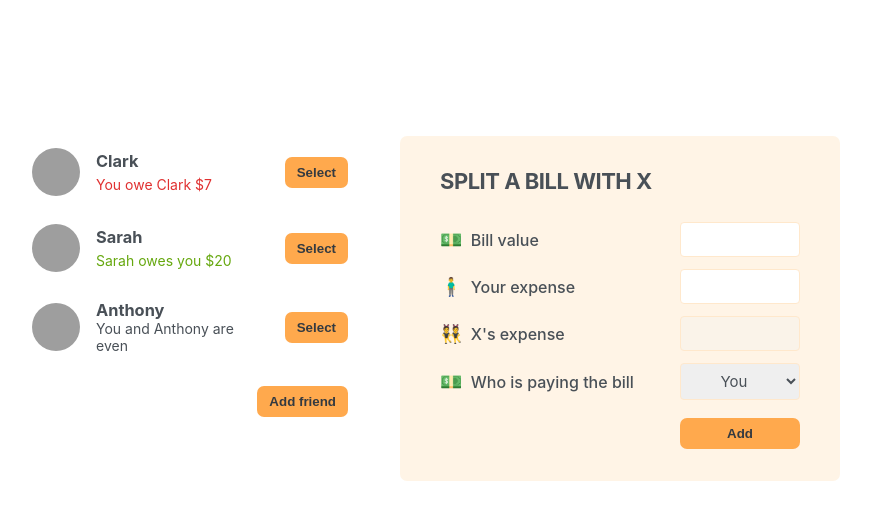
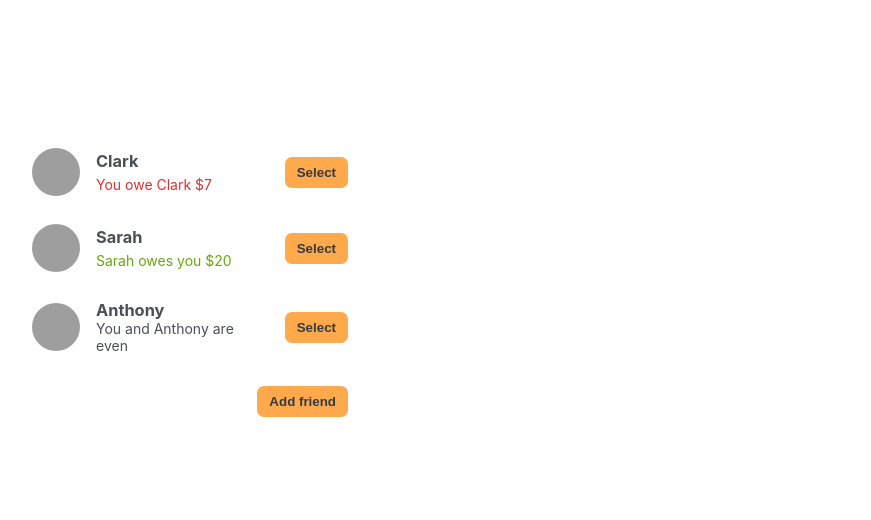
Before and after one commit to sahelstha/eat-n-split-mini-prj-, a React (Create React App) app: page / in a window 1280 px wide. Shown: the top 520 px of the page, without its empty margins (210-1081 px from the left). Built offline with nearby package versions, Linux system fonts and the light colour scheme; grey boxes are pictures that could not be loaded.

Commit message:
feat(add-friend): Selecting a Friend

```diff
--- a/src/App.js
+++ b/src/App.js
@@ -25,6 +25,8 @@
   const [friends, setFriends] = useState(initialFriends);
   const [showAddFriend, setShowAddFriend] = useState(false);
 
+  const [selectedFriend, setSelectedFriend] = useState(null);
+
   const handleShowAddFriend = () => {
     setShowAddFriend((prev) => !prev);
   };
@@ -34,10 +36,22 @@
     setShowAddFriend(false);
   };
 
+  const handleSelection = (friend) => {
+    // setSelectedFriend(friend);
+    setSelectedFriend((selected) =>
+      selected?.id === friend.id ? null : friend,
+    );
+    setShowAddFriend(false);
+  };
+
   return (
     <div className="app">
       <div className="sidebar">
-        <FriendsList friends={friends} />
+        <FriendsList
+          friends={friends}
+          selectedFriend={selectedFriend}
+          onSelection={handleSelection}
+        />
         {showAddFriend && <FormAddFriend onAddFriend={handleAddFriend} />}
 
         <Button onClick={handleShowAddFriend}>
@@ -45,24 +59,31 @@
         </Button>
       </div>
 
-      <FormSplitBill />
+      {selectedFriend && <FormSplitBill selectedFriend={selectedFriend} />}
     </div>
   );
 };
 
-const FriendsList = ({ friends }) => {
+const FriendsList = ({ friends, onSelection, selectedFriend }) => {
   return (
     <ul>
       {friends.map((friend) => (
-        <Friend friend={friend} key={friend.id} />
+        <Friend
+          friend={friend}
+          key={friend.id}
+          onSelection={onSelection}
+          selectedFriend={selectedFriend}
+        />
       ))}
     </ul>
   );
 };
 
-const Friend = ({ friend }) => {
+const Friend = ({ friend, onSelection, selectedFriend }) => {
+  const isSelected = selectedFriend?.id === friend.id;
+
   return (
-    <li>
+    <li className={isSelected ? "selected" : ""}>
       <img src={friend.image} alt={friend.name} />
       <h3>{friend.name}</h3>
 
@@ -79,7 +100,9 @@
       )}
 
       {friend.balance === 0 && <p>You and {friend.name} are even</p>}
-      <Button>Select</Button>
+      <Button onClick={() => onSelection(friend)}>
+        {isSelected ? "Close" : "Select"}
+      </Button>
     </li>
   );
 };
@@ -131,10 +154,10 @@
   );
 };
 
-const FormSplitBill = () => {
+const FormSplitBill = ({ selectedFriend }) => {
   return (
     <form className="form-split-bill">
-      <h2>Split a bill with X</h2>
+      <h2>Split a bill with {selectedFriend.name}</h2>
 
       <label> 💵 Bill value</label>
       <input type="text" />
@@ -142,13 +165,13 @@
       <label> 🧍‍♂️ Your expense</label>
       <input type="text" />
 
-      <label> 👯 X's expense </label>
+      <label> 👯 {selectedFriend.name}'s expense </label>
       <input type="text" disabled />
 
       <label>💵 Who is paying the bill</label>
       <select>
         <option value="user">You</option>
-        <option value="friend">X</option>
+        <option value="friend">{selectedFriend.name}</option>
       </select>
 
       <Button>Add</Button>
```
